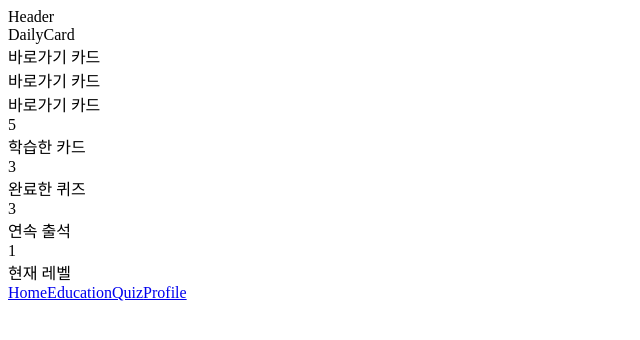
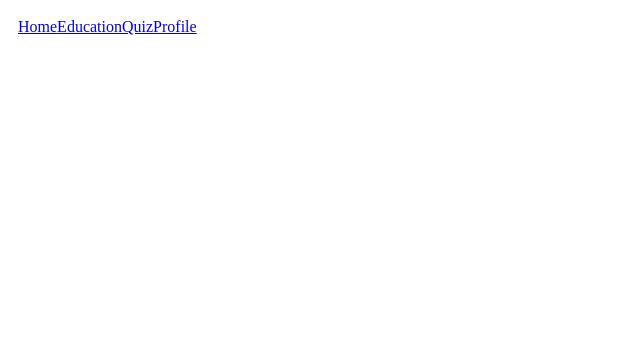
Before and after one commit to LinkHackathonTeam9/Team9_FrontEnd, a React (Vite) app: page / in a window 1280 px wide. Shown: the top 340 px of the page, without its empty margins (0-640 px from the left). Built offline with nearby package versions, Linux system fonts and the light colour scheme.

Commit message:
Remove useless files and folder

```diff
--- a/src/components/common/Header.tsx
+++ /dev/null
@@ -1,5 +0,0 @@
-const Header = () => {
-  return <div>Header</div>;
-};
-
-export default Header;
--- a/src/components/home/CountingCard.tsx
+++ /dev/null
@@ -1,16 +0,0 @@
-interface CountingCardProps {
-  count: number;
-  label: string;
-  category: 'learned' | 'quiz' | 'attendance' | 'level';
-}
-
-const CountingCard = ({ count, label, category }: CountingCardProps) => {
-  return (
-    <div>
-      <div>{count}</div>
-      <div>{label}</div>
-    </div>
-  );
-};
-
-export default CountingCard;
--- a/src/components/home/DailyCard.tsx
+++ /dev/null
@@ -1,5 +0,0 @@
-const DailyCard = () => {
-  return <div>DailyCard</div>;
-};
-
-export default DailyCard;
--- a/src/components/home/ShortcutCard.tsx
+++ /dev/null
@@ -1,5 +0,0 @@
-const ShortcutCard = () => {
-  return <div>바로가기 카드</div>;
-};
-
-export default ShortcutCard;
--- a/src/components/profile/ProfileCard.tsx
+++ /dev/null
@@ -1,5 +0,0 @@
-const ProfileCard = () => {
-  return <div>ProfileCard</div>;
-};
-
-export default ProfileCard;
--- a/src/pages/EducationPage.tsx
+++ b/src/pages/EducationPage.tsx
@@ -1,10 +1,8 @@
-import Header from '@components/common/Header';
 import BottomNavBar from '@components/common/BottomNavBar';
 
 const EducationPage = () => {
   return (
     <>
-      <Header />
       <div>EducationPage</div>
       <BottomNavBar />
     </>
--- a/src/pages/HomePage.tsx
+++ b/src/pages/HomePage.tsx
@@ -1,31 +1,21 @@
-import Header from '@components/common/Header';
-import DailyCard from '@components/home/DailyCard';
-import ShortcutCard from '@components/home/ShortcutCard';
-import CountingCard from '@components/home/CountingCard';
 import BottomNavBar from '@components/common/BottomNavBar';
+import styled from '@emotion/styled';
+
+const Container = styled.div`
+  width: 100%;
+  min-width: 100%;
+  box-sizing: border-box;
+  display: flex;
+  flex-direction: column;
+  padding: 10px;
+  gap: 20px;
+`;
 
 const HomePage = () => {
   return (
-    <>
-      <Header />
-      <div>
-        <div>
-          <DailyCard />
-        </div>
-        <div>
-          <ShortcutCard />
-          <ShortcutCard />
-          <ShortcutCard />
-        </div>
-        <div>
-          <CountingCard count={5} label="학습한 카드" category="learned" />
-          <CountingCard count={3} label="완료한 퀴즈" category="quiz" />
-          <CountingCard count={3} label="연속 출석" category="attendance" />
-          <CountingCard count={1} label="현재 레벨" category="level" />
-        </div>
-      </div>
+    <Container>
       <BottomNavBar />
-    </>
+    </Container>
   );
 };
 
--- a/src/pages/ProfilePage.tsx
+++ b/src/pages/ProfilePage.tsx
@@ -1,10 +1,8 @@
-import Header from '@components/common/Header';
 import BottomNavBar from '@components/common/BottomNavBar';
 
 const ProfilePage = () => {
   return (
     <>
-      <Header />
       <div>ProfilePage</div>
       <BottomNavBar />
     </>
--- a/src/pages/QuizPage.tsx
+++ b/src/pages/QuizPage.tsx
@@ -1,10 +1,8 @@
-import Header from '@components/common/Header';
 import BottomNavBar from '@components/common/BottomNavBar';
 
 const QuizPage = () => {
   return (
     <>
-      <Header />
       <div>QuizPage</div>
       <BottomNavBar />
     </>
```
